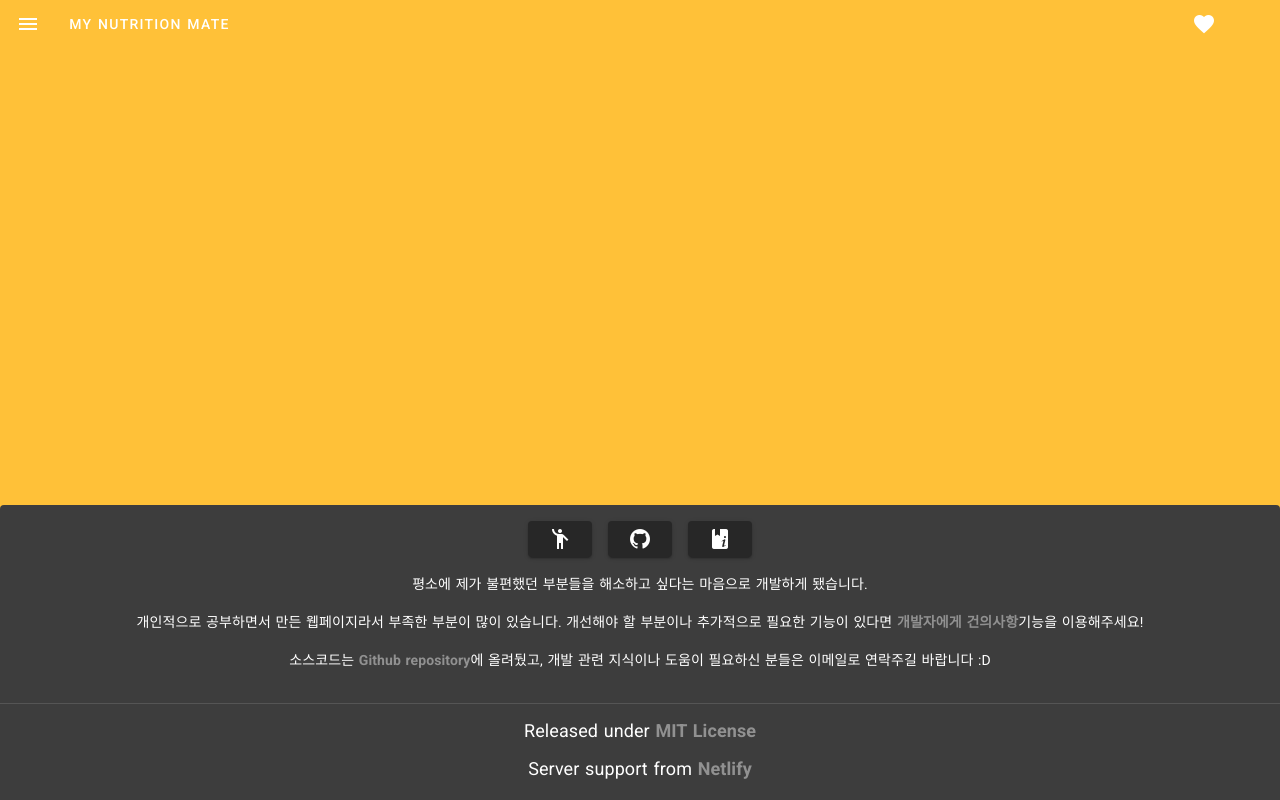
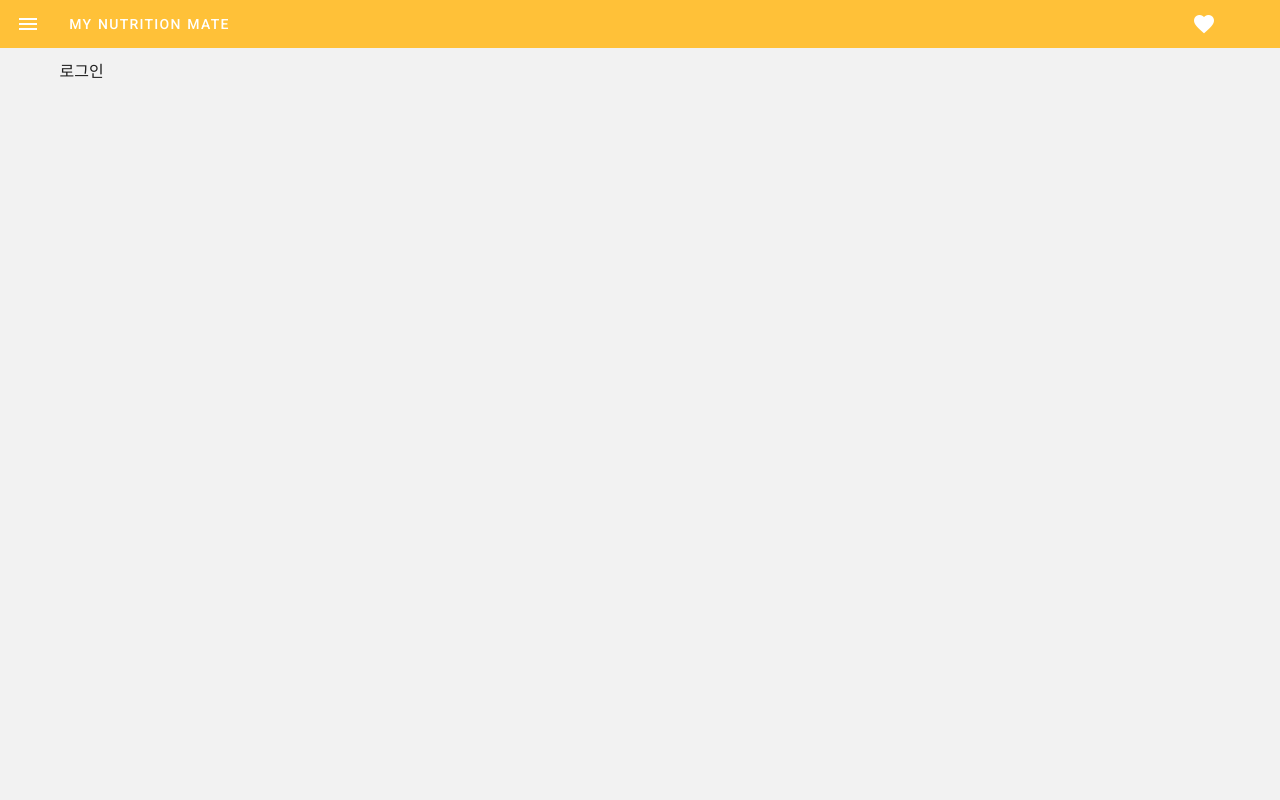
Before and after one commit to peterhyun1234/My_nutrition_mate, a Nuxt app in the folder front_end/: page /signin in a window 1280 px wide. Shown: the top 800 px of the page. Built offline with nearby package versions, Linux system fonts and the light colour scheme.

Commit message:
add sign in page

```diff
--- /dev/null
+++ b/front_end/pages/signin/index.vue
@@ -0,0 +1,19 @@
+<template>
+  <v-app id="inspire">
+    <v-container grid-list-xl>
+      로그인
+    </v-container>
+  </v-app>
+</template>
+
+<script>
+
+export default {
+  components: {
+  },
+  data () {
+    return {
+    }
+  },
+}
+</script>
```
